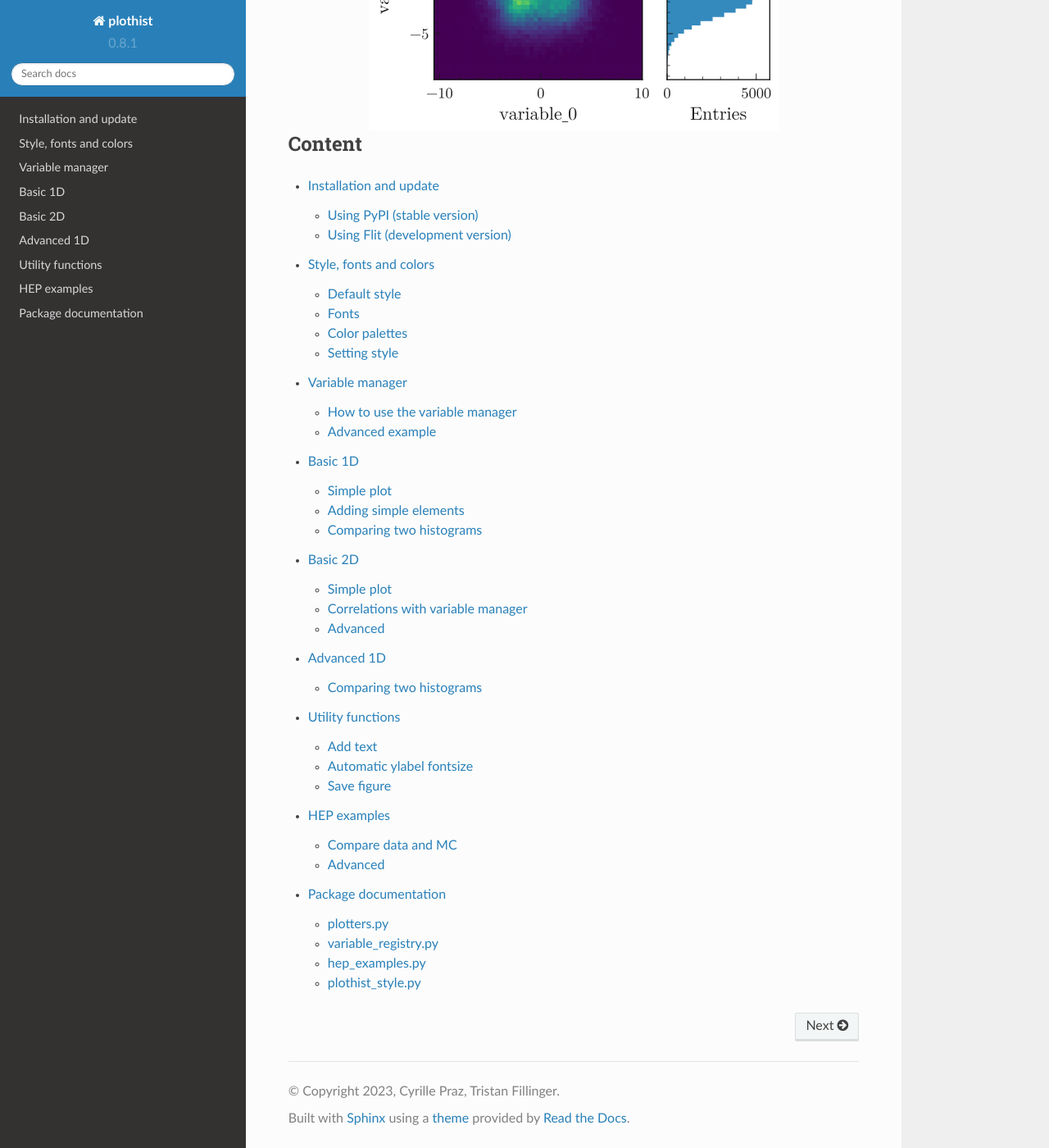
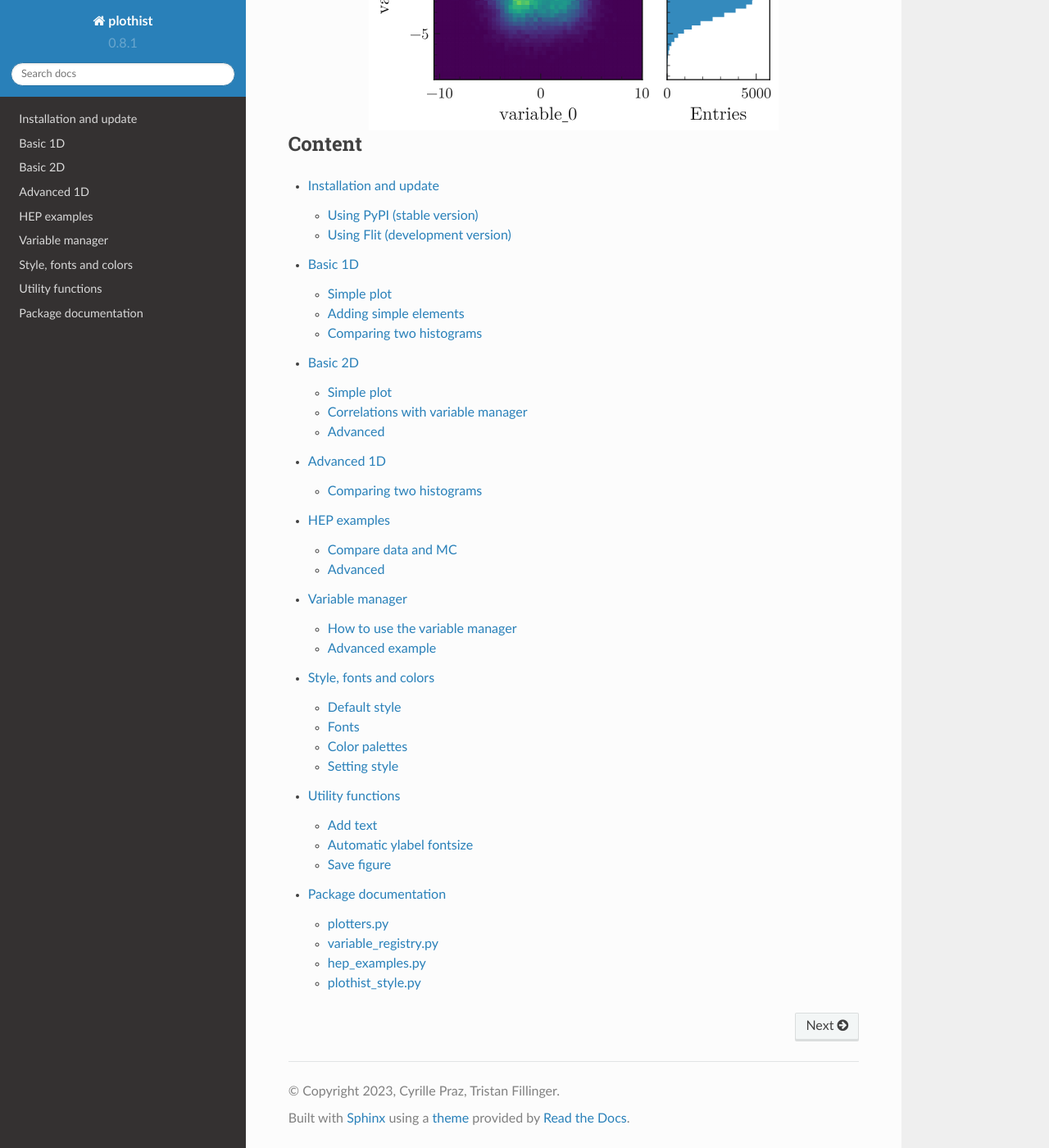
Before and after one commit to cyrraz/plothist, a Sphinx documentation site: the page built from docs/index.rst, in a window 1280 px wide and 1400 px high, scrolled down 1201 px. Shown: the whole window at 82% size. Built offline with Sphinx 7.4.7 and the Read the Docs theme 2.0.0, drawn with Linux system fonts in a browser that asks for light colours.

Commit message:
new doc order

```diff
--- a/docs/index.rst
+++ b/docs/index.rst
@@ -7,11 +7,11 @@ Content
     :maxdepth: 2
 
     usage/installation
-    usage/style
-    basics/variable_manager
     basics/1d_hist
     basics/2d_hist
     advanced/1d_advanced
+    advanced/hep_examples
+    basics/variable_manager
+    usage/style
     usage/utilities
-    advanced/hep_examples
     documentation/documentation
```
